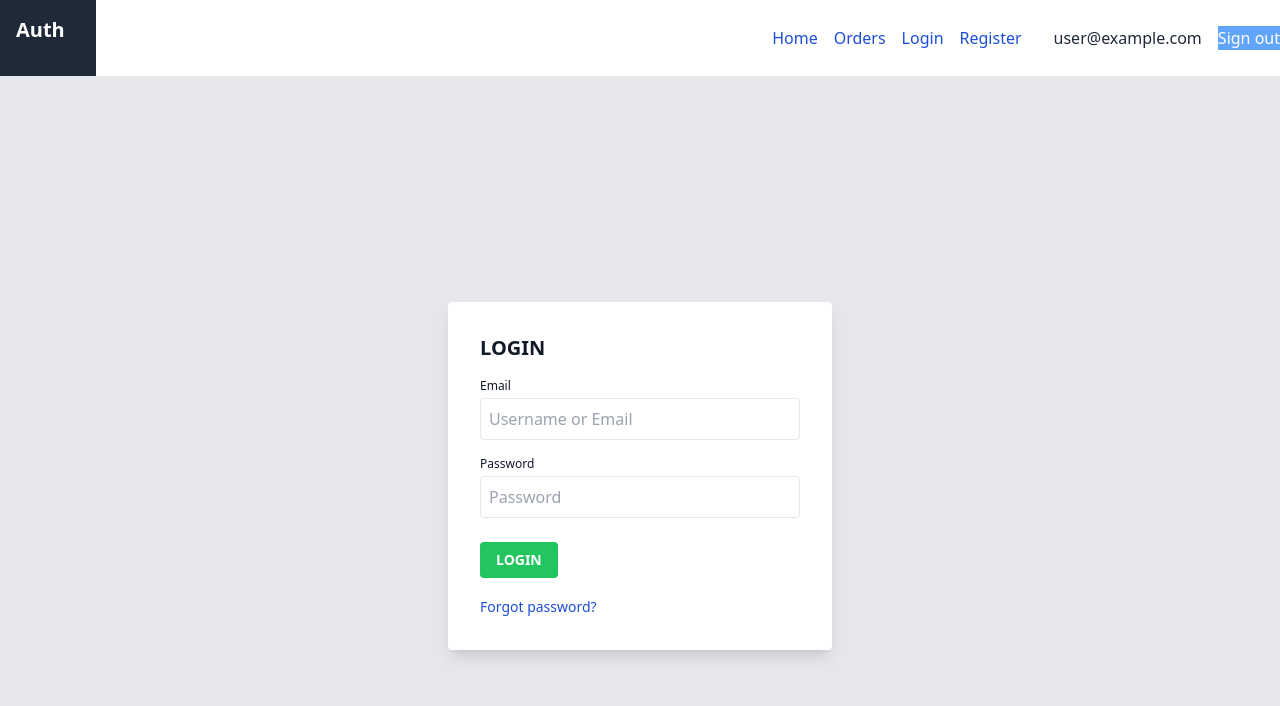
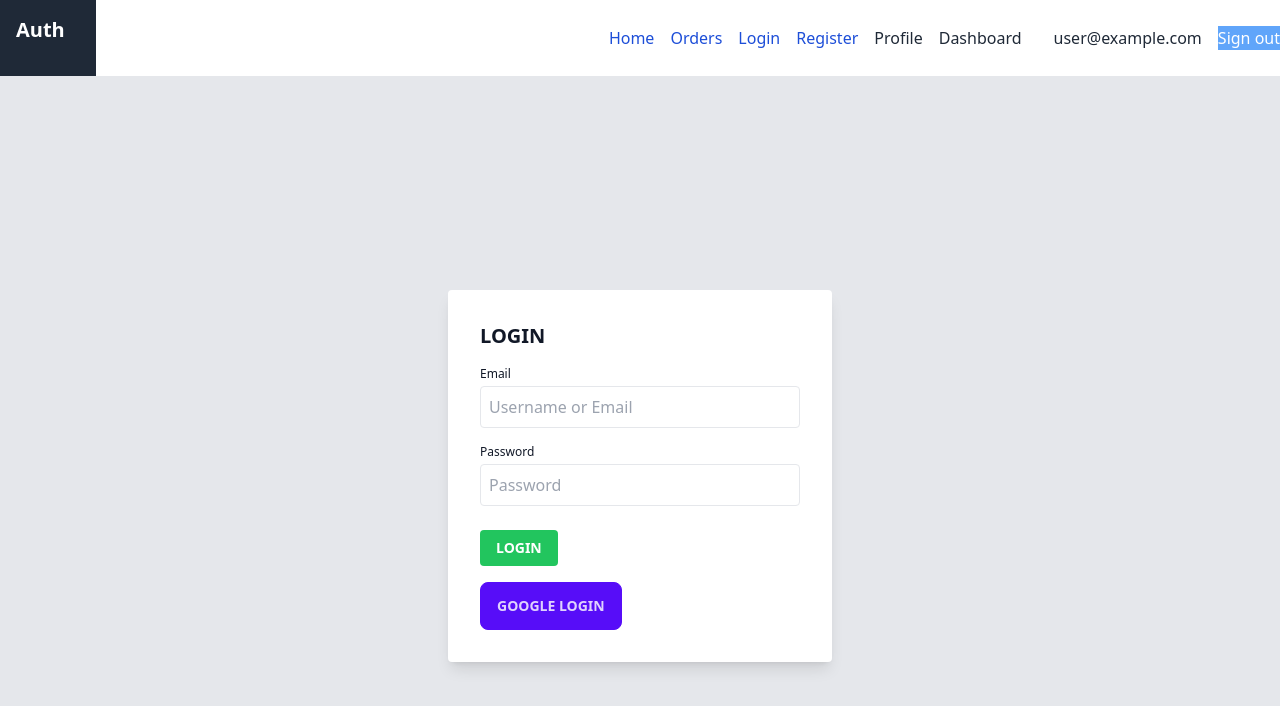
Before and after one commit to Yousufjoy/private-auth, a React (Vite) app: page /login in a window 1280 px wide. Shown: the top 706 px of the page. Built offline with nearby package versions, Linux system fonts and the light colour scheme; no server answers; sample sign-in values are in the browser's storage.

Commit message:
Navigate after login and Social Sign In and Practice task

```diff
--- a/src/components/Header/Header.jsx
+++ b/src/components/Header/Header.jsx
@@ -46,6 +46,17 @@ const Header = () => {
               </NavLink>
             </li>
 
+            {user && (
+              <>
+                <li>
+                  <NavLink to="/profile"> Profile</NavLink>
+                </li>
+                <li>
+                  <NavLink to="/dashboard"> Dashboard</NavLink>
+                </li>
+              </>
+            )}
+
             <li>
               {user ? (
                 <>
--- a/src/components/Login/Login.jsx
+++ b/src/components/Login/Login.jsx
@@ -1,8 +1,10 @@
 import { useContext } from "react";
 import { AuthContext } from "../../providers/AuthProvider";
+import { useNavigate } from "react-router-dom";
 
 const Login = () => {
-  const { signInUser } = useContext(AuthContext);
+  const { signInUser, signInWithGoogle } = useContext(AuthContext);
+  const navigate = useNavigate();
 
   const handleLoginSubmit = (e) => {
     e.preventDefault();
@@ -13,6 +15,20 @@ const Login = () => {
     // Sign in in fireBase
 
     signInUser(email, password)
+      .then((result) => {
+        e.target.reset();
+        navigate("/");
+        console.log(result.user);
+      })
+      .catch((error) => {
+        console.log(error);
+      });
+
+    // Google sign in
+  };
+
+  const handleGoogleSignIn = () => {
+    signInWithGoogle()
       .then((result) => {
         console.log(result.user);
       })
@@ -63,9 +79,11 @@ const Login = () => {
                 Login
               </button>
             </form>
-            <a className="text-blue-700 text-center text-sm" href="/login">
-              Forgot password?
-            </a>
+            <p>
+              <button onClick={handleGoogleSignIn} className=" btn btn-primary">
+                Google Login
+              </button>
+            </p>
           </div>
         </div>
       </body>
--- /dev/null
+++ b/src/components/Profile/Profile.jsx
@@ -0,0 +1,9 @@
+const Profile = () => {
+  return (
+    <div>
+      <h2>Your profile</h2>
+    </div>
+  );
+};
+
+export default Profile;
--- a/src/main.jsx
+++ b/src/main.jsx
@@ -11,6 +11,7 @@ import Register from "./components/Register/Register.jsx";
 import AuthProvider from "./providers/AuthProvider.jsx";
 import Order from "./components/Order/Order.jsx";
 import PrivateRoute from "./routes/PrivateRoute.jsx";
+import Profile from "./components/Profile/Profile.jsx";
 const router = createBrowserRouter([
   {
     path: "/",
@@ -36,6 +37,14 @@ const router = createBrowserRouter([
           </PrivateRoute>
         ),
       },
+      {
+        path: "/profile",
+        element: (
+          <PrivateRoute>
+            <Profile></Profile>,
+          </PrivateRoute>
+        ),
+      },
     ],
   },
 ]);
--- a/src/providers/AuthProvider.jsx
+++ b/src/providers/AuthProvider.jsx
@@ -1,14 +1,18 @@
 import { createContext, useEffect, useState } from "react";
 import PropTypes from "prop-types";
 import {
+  GoogleAuthProvider,
   createUserWithEmailAndPassword,
   onAuthStateChanged,
   signInWithEmailAndPassword,
+  signInWithPopup,
   signOut,
 } from "firebase/auth";
 import auth from "../firebase.config";
 
 export const AuthContext = createContext(null);
+
+const googleprovider = new GoogleAuthProvider();
 const AuthProvider = ({ children }) => {
   const [user, setUser] = useState(null);
   const [loading, setLoading] = useState(true);
@@ -23,6 +27,11 @@ const AuthProvider = ({ children }) => {
     return signInWithEmailAndPassword(auth, email, password);
   };
 
+  const signInWithGoogle = () => {
+    setLoading(true);
+    return signInWithPopup(auth, googleprovider);
+  };
+
   const logOut = () => {
     setLoading(true);
     return signOut(auth);
@@ -34,6 +43,7 @@ const AuthProvider = ({ children }) => {
     createUser,
     signInUser,
     logOut,
+    signInWithGoogle,
   }; // Eita create korar karon hocche overall application e jeno sobai access korte pare
 
   // Ekhane useEffect use kortesi karon observe korbo j kotokhon user login thaktese or logut hoye jacche kotokhon por page reload dilo etc ekhane basically state k dhore rakhtese log out na hole state ta k dhore rakhtese j user ta ase kina!!
```
